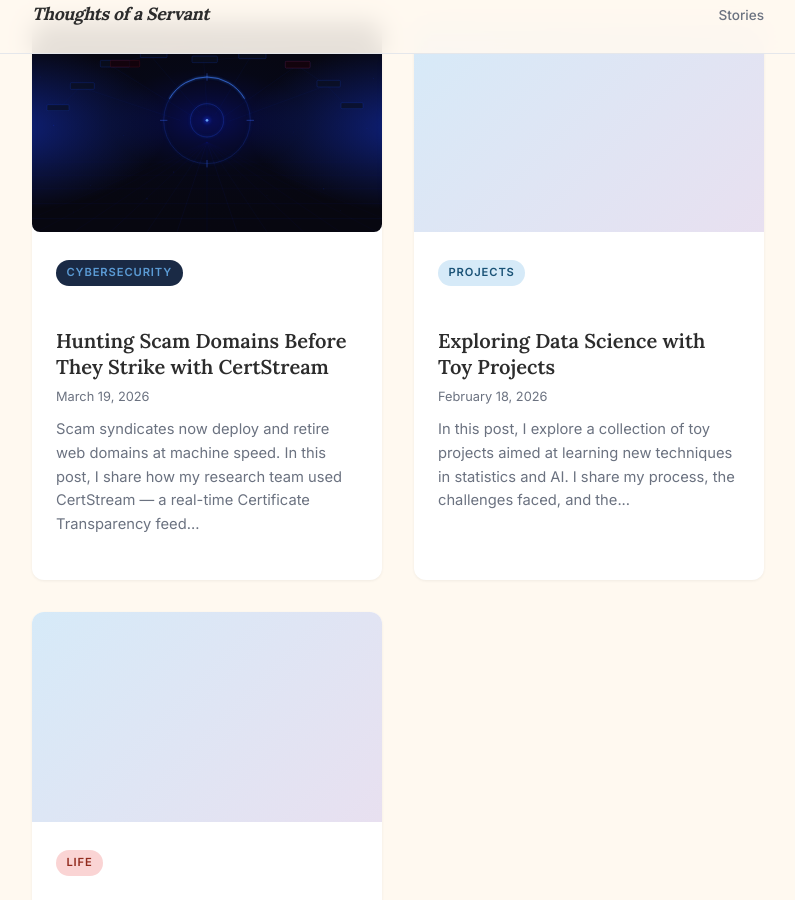
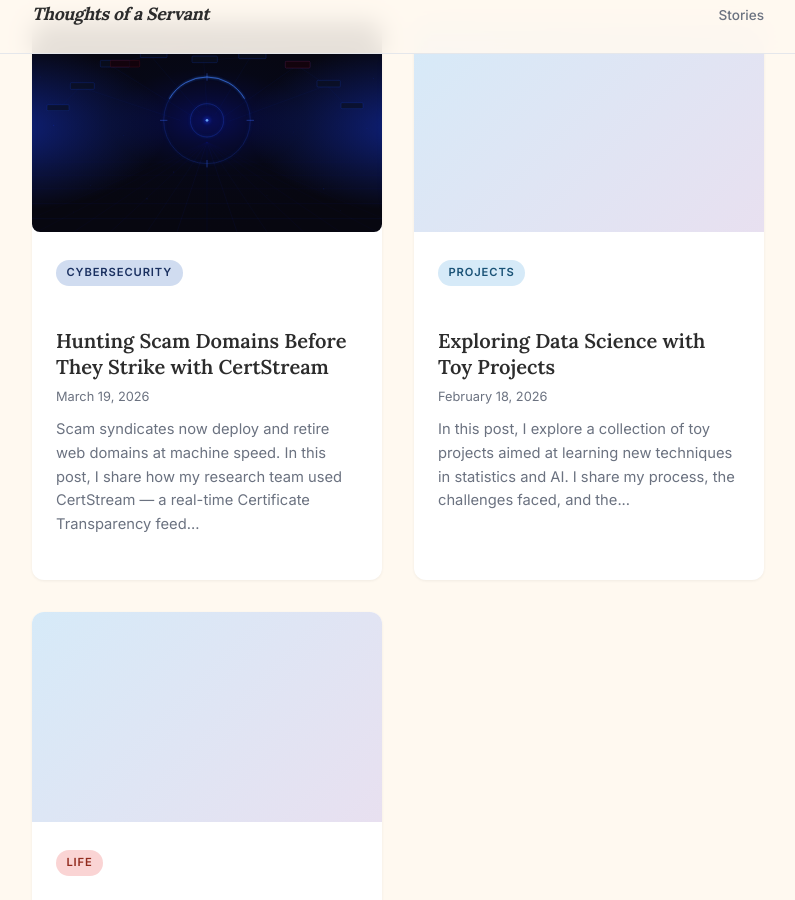
Before and after one commit to choonyongchan/thoughtsofaservant, a Jekyll site: the page built from index.html, in a window 1280 px wide and 900 px high, scrolled down 1132 px. Shown: the whole window, without its empty margins (242-1037 px from the left). Built offline with Jekyll 4.4.1, drawn with Linux system fonts in a browser that asks for light colours.

Commit message:
Update tag colour for Cybersecurity genre

```diff
--- a/assets/css/main.css
+++ b/assets/css/main.css
@@ -13,6 +13,7 @@
   --color-sky: #D6EAF8;
   --color-rose: #FAD4D4;
   --color-mint: #D5F5E3;
+  --color-steel: #D0DCF0;
   --color-text: #2C2C2C;
   --color-text-muted: #6B7280;
   --color-accent: #8B5CF6;
@@ -445,8 +446,8 @@ body:not(.home-page) .site-main {
 }
 
 .post-card__category--cybersecurity {
-  background: #1a2a45;
-  color: #5b9bd5;
+  background: var(--color-steel);
+  color: #1a3060;
 }
 
 .post-card__title {
```
